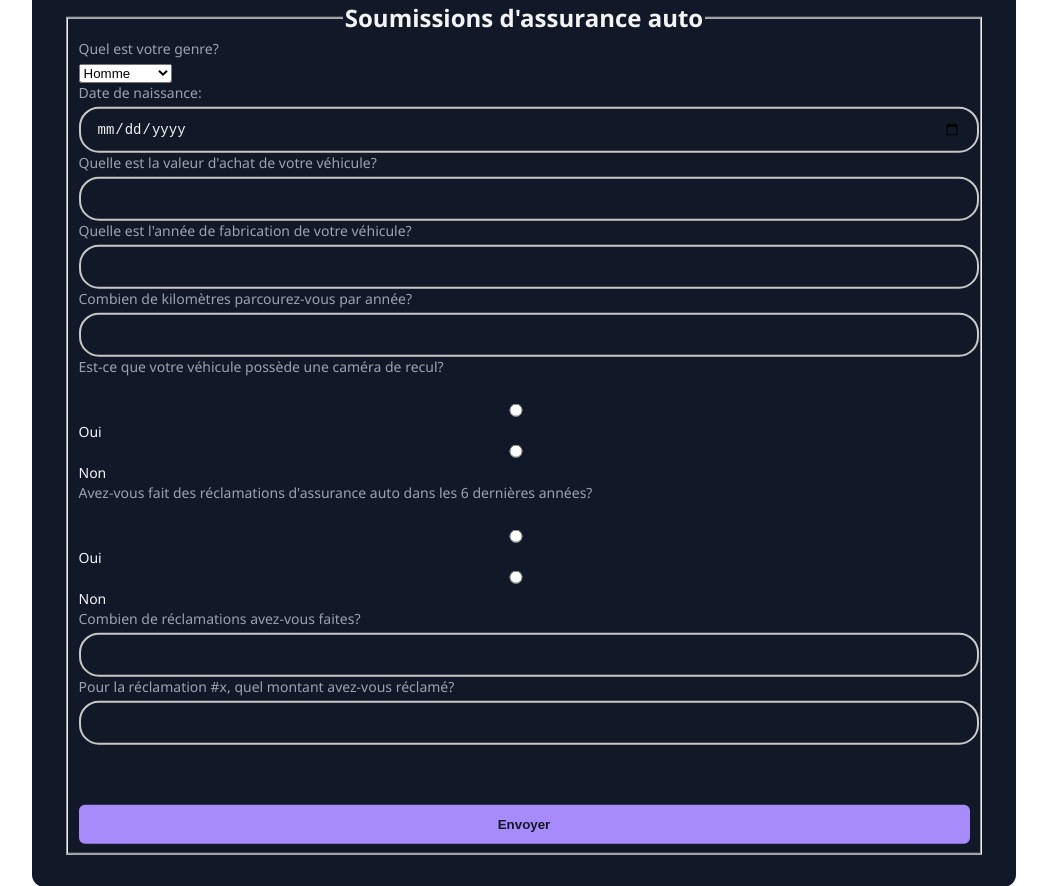
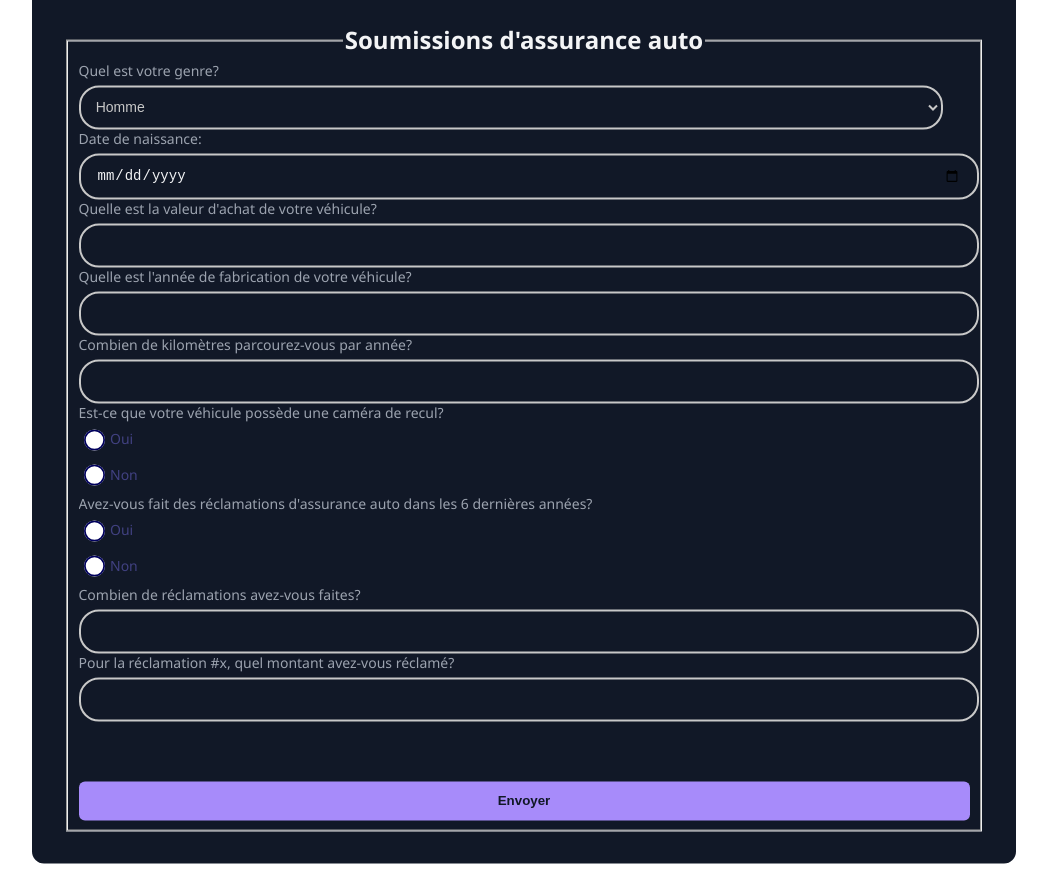
Before and after one commit to MinaaBobinaa/Soumission-Assurance, a plain HTML site: page index.html in a window 1280 px wide. Shown: the whole page, without its empty margins (116-1163 px from the left). After the commit the page ends 864 px from the top, so only its background shows below. Drawn offline with Linux system fonts and the light colour scheme.

Commit message:
modif css and index

```diff
--- a/index.html
+++ b/index.html
@@ -1,5 +1,6 @@
 <!DOCTYPE html>
 <html lang="fr-ca">
+
 <head>
   <meta charset="UTF-8" />
   <meta http-equiv="X-UA-Compatible" content="IE=edge" />
@@ -33,80 +34,51 @@
 
           <div class="troisieme-question">
             <label>Quelle est la valeur d'achat de votre véhicule?</label>
-							<input
-								id="valeur"
-								type="number"
-								name="valeur"
-								min="0"
-								max="100 000 000"
-								required
-							/>
+            <input id="valeur" type="number" name="valeur" min="0" max="100 000 000" required />
             <br />
           </div>
 
           <div class="quatrieme-question">
-							<label
-								>Quelle est l'année de fabrication de votre véhicule?</label
-							>
-							<input
-								id="anneeFabrication"
-								type="number"
-								name="année"
-								min="1890"
-								max="2023"
-								required
-							/>
+            <label>Quelle est l'année de fabrication de votre véhicule?</label>
+            <input id="anneeFabrication" type="number" name="année" min="1890" max="2023" required />
             <br />
           </div>
 
           <div class="cinquieme-question">
             <label>Combien de kilomètres parcourez-vous par année?</label>
-							<input
-								id="nbrKilometre"
-								type="number"
-								name="km"
-								min="0"
-								max="100 000"
-								required
-							/>
+            <input id="nbrKilometre" type="number" name="km" min="0" max="100 000" required />
             <br />
           </div>
 
-						<div>
-							<label for="camera"
-								>Est-ce que votre véhicule possède une caméra de recul?</label
-							>
-							<br />
-							<input
-								id="camera"
-								type="radio"
-								name="camera"
-								value="1"
-								required
-							/>
+          <div class="container">
+            <div class="sixieme-question">
+              <form>
+                <label for="camera">Est-ce que votre véhicule possède une caméra de recul?
+                  <input id="camera" type="radio" name="camera" value="1" >
                   <span>Oui</span>
-							<input type="radio" name="camera" value="2" required />
+                </label>
+                <label>
+                  <input type="radio" name="camera" value="2">
                   <span>Non</span>
-							<br />
+                </label>
+              </form>
+            </div>
           </div>
 
+          <div class="container">
             <div class="septieme-question">
-							<label for="camera"
-								>Avez-vous fait des réclamations d'assurance auto dans les 6
-								dernières années?</label
-							>
-							<br />
-							<input
-								id="reclamation"
-								type="radio"
-								name="reclamation"
-								value="1"
-								required
-							/>
+              <form>
+                <label for="reclamation">Avez-vous fait des réclamations d'assurance auto dans les 6
+                  dernières années?
+                  <input id="reclamation" type="radio" name="reclamation" value="1" >
                   <span>Oui</span>
-							<input type="radio" name="reclamation" value="2" required />
+                </label>
+                <label>
+                  <input type="radio" name="reclamation" value="2">
                   <span>Non</span>
-							<br />
+                </label>
+              </form>
+            </div>
           </div>
 
           <div class="huitieme-question">
@@ -137,6 +109,9 @@
             />
           </div>
 
+
+
+
           <div class="button">
             <br />
             <br />
@@ -150,4 +125,5 @@
 
   <script src="./js/script.js"></script>
 </body>
+
 </html>
--- a/styles/styles.css
+++ b/styles/styles.css
@@ -11,7 +11,6 @@
     top: 50%;
     left: 50%;
     transform: translate(-50%, -50%);
-
     width: 920px;
     border-radius: 0.75rem;
     background-color: rgba(17, 24, 39, 1);
@@ -32,6 +31,93 @@
     border-radius: 20px;
     width: 97%;
   }
+
+  select option {
+    margin: 40px;
+    background: rgba(0, 0, 0, 0.3);
+    color: #fff;
+    text-shadow: 0 1px 0 rgba(0, 0, 0, 0.4);
+  }
+
+  select option[value="homme"] {
+    background: rgb(200, 200, 200);
+  }
+
+  select option[value="femme"] {
+    background: rgb(200, 200, 200);
+  }
+
+  select option[value="non-binaire"] {
+    background: rgb(200, 200, 200);
+  }
+
+  #genre{
+    font-size: 100%;
+    color: rgb(200, 200, 200);
+    padding: 0.8em;
+    outline: none;
+    border: 2px solid rgb(200, 200, 200);
+    background-color: transparent;
+    border-radius: 20px;
+    width: 97%;
+
+  }
+  /* Oui ou non */
+  .container form {
+    display: flex;
+    flex-wrap: wrap;
+    flex-direction: column;
+  }
+
+  .container label {
+    display: flex;
+    cursor: pointer;
+    font-weight: 500;
+    position: relative;
+    overflow: hidden;
+    margin-bottom: 0.375em;
+  }
+
+  .container  label input {
+    position: absolute;
+    left: -9999px;
+  }
+
+  .container label input:checked + span {
+    background-color: #414181;
+    color: white;
+  }
+
+  .container label input:checked + span:before {
+    box-shadow: inset 0 0 0 0.4375em #00005c;
+  }
+
+  .container label span {
+    display: flex;
+    align-items: center;
+    padding: 0.375em 0.75em 0.375em 0.375em;
+    border-radius: 99em;
+    transition: 0.25s ease;
+    color: #414181;
+  }
+
+  .container label span:hover {
+    background-color: #d6d6e5;
+  }
+
+  .container label span:before {
+    display: flex;
+    flex-shrink: 0;
+    content: "";
+    background-color: #fff;
+    width: 1.5em;
+    height: 1.5em;
+    border-radius: 50%;
+    margin-right: 0.375em;
+    transition: 0.25s ease;
+    box-shadow: inset 0 0 0 0.125em #00005c;
+  }
+
 
   .title {
     text-align: center;
```
Lines whose indentation alone changed are shown as unchanged.
